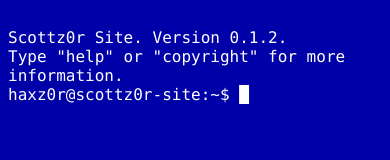
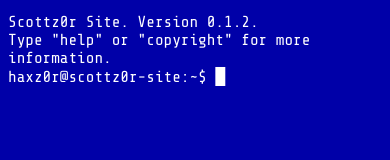
Before and after one commit to Scottz0r/scottz0r.github.io, a plain HTML site: page shell.html in a window 390 px wide. Drawn offline with nearby package versions, Linux system fonts and the light colour scheme.

Commit message:
- Add mobile warning. - Updated titles - Adding "better" font

```diff
--- a/shell.html
+++ b/shell.html
@@ -3,10 +3,13 @@
         <meta charset="utf-8">
         <meta name="viewport" content="width=device-width, initial-scale=1">
         <meta name="theme-color" content="#0000A8">
+        <title>Scottz0r</title>
 
+        <link href="https://fonts.googleapis.com/css?family=Share+Tech+Mono" rel="stylesheet">
         <link rel="stylesheet" href="./site.css" />
     </head>
-    <body>
+    <body style="display: none; padding-top: 5px">
+        <div id="mobileWarn" style="display: none; color: #ffff00"><b>Warning: This page emulates a Shell and requires a keyboard! (sorry mobile users)</b></div>
         <div id="output">
             Scottz0r Site. Version 0.1.2.<br />
             Type "help" or "copyright" for more information.<br />
--- a/shell.js
+++ b/shell.js
@@ -1,6 +1,20 @@
 "use strict";
 
+// Wait for the window to load before showing shell. This prevents
+// flicker of the shell warning.
+$(window).on("load", function(){
+    $("body").show();
+});
+
 $(function(){
+    // Mobile warning. This shell requires a keyboard, and a mobile browser
+    // is not going to open it. Sad face.
+    if (/Mobi/.test(navigator.userAgent)) {
+        $("#mobileWarn").show();
+    } else {
+        $("#mobileWarn").hide();
+    }
+
     var $caret = $("#caret"),
         $output = $("#output"),
         $input = $("#input"),
@@ -11,6 +25,8 @@ $(function(){
     var dir = "~";
     var userSrv = "haxz0r@scottz0r-site:";
 
+    // Process a command (using $$commands processor) for the
+    // given input string.
     var processCommand = function(cmd){
         var result = "";
 
@@ -22,11 +38,13 @@ $(function(){
             result = result + "<br />";
         }
 
+        // Copy the stuff in input to the output, then reset input.
         $output.append(inputText + "<br />");
         $output.append(result);
         $input.text("");
     };
 
+    // Handles things when user presses keys.
     var handleInput = function(evt){
         var key = evt.which;
 
@@ -41,6 +59,7 @@ $(function(){
         }
     };
 
+    // Event Init
     $(document).on("keypress", handleInput);
     // Need to capture backspace differently.
     $(document).on("keydown", function(e){
--- a/site.css
+++ b/site.css
@@ -1,9 +1,9 @@
 body {
     background-color: #0000A8;
     color: #FFF;
-    font-family: "Lucida Console", Monaco, monospace;
+    font-family: "Share Tech Mono", "Lucida Console", Monaco, monospace;
     cursor: default;
-    padding-top: 20px;
+    padding-top: 35px;
 }
 
 .dialog {
```
Also changed, not shown: index.html (+2 -0 lines).
